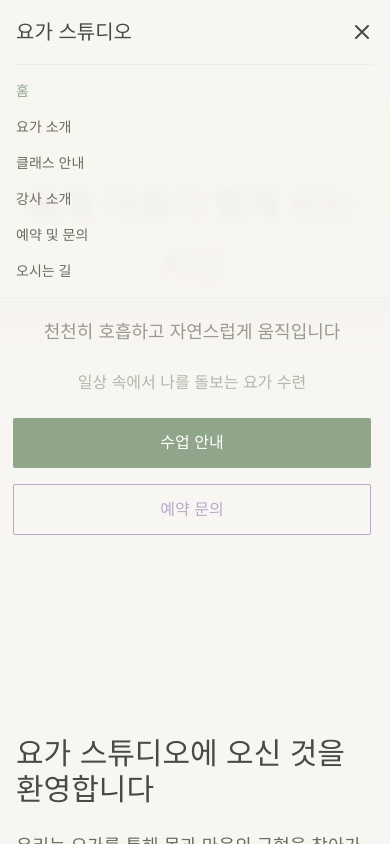
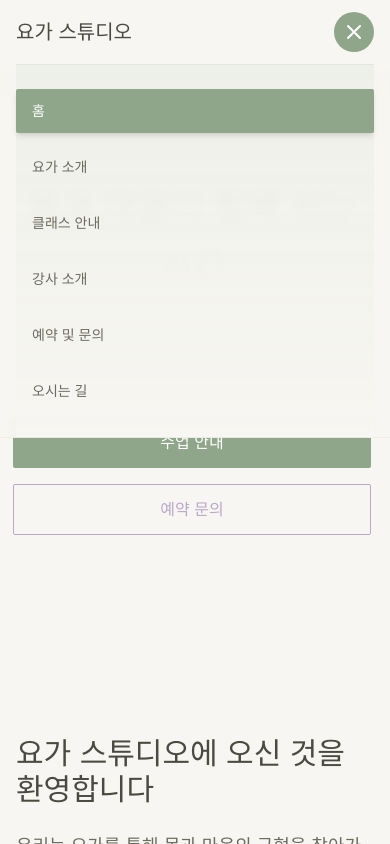
Before and after one commit to guideyoon/yoga, a Next.js app: page / in a window 390 px wide. Both pictures are taken after a click on the button "메뉴". Shown: the top 844 px of the page. Built offline with nearby package versions, Linux system fonts and the light colour scheme.

Commit message:
feat: Make mobile hamburger button interactive with background color changes

```diff
--- a/components/Navigation.tsx
+++ b/components/Navigation.tsx
@@ -44,12 +44,16 @@ export default function Navigation() {
 
           {/* Mobile Menu Button */}
           <button
-            className="md:hidden text-text-dark"
+            className={`md:hidden relative p-2 rounded-full transition-all duration-300 ${
+              isOpen
+                ? 'bg-primary text-white'
+                : 'bg-primary-soft text-primary hover:bg-primary hover:text-white'
+            }`}
             onClick={() => setIsOpen(!isOpen)}
             aria-label="메뉴"
           >
             <svg
-              className="w-6 h-6"
+              className="w-6 h-6 transition-transform duration-300"
               fill="none"
               strokeLinecap="round"
               strokeLinejoin="round"
@@ -68,17 +72,20 @@ export default function Navigation() {
 
         {/* Mobile Navigation */}
         {isOpen && (
-          <div className="md:hidden py-4 space-y-4 border-t border-primary/10">
-            {navItems.map((item) => (
+          <div className="md:hidden py-6 space-y-3 border-t border-primary/20 bg-gradient-to-b from-primary-soft/30 to-background">
+            {navItems.map((item, index) => (
               <Link
                 key={item.href}
                 href={item.href}
                 onClick={() => setIsOpen(false)}
-                className={`block text-sm font-light transition-colors ${
+                className={`block px-4 py-3 text-sm font-light rounded-sm transition-all duration-300 ${
                   pathname === item.href
-                    ? 'text-primary'
-                    : 'text-text hover:text-primary'
+                    ? 'bg-primary text-white shadow-md'
+                    : 'text-text hover:bg-primary/10 hover:text-primary'
                 }`}
+                style={{
+                  animationDelay: `${index * 50}ms`,
+                }}
               >
                 {item.label}
               </Link>
```
